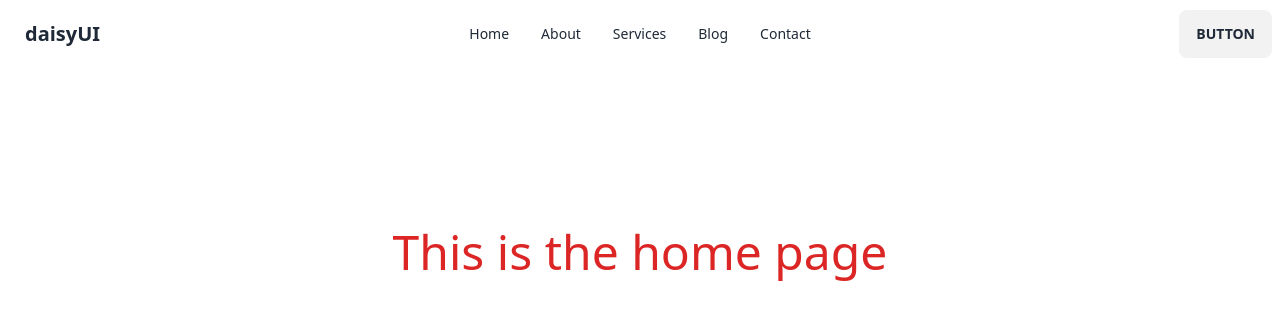
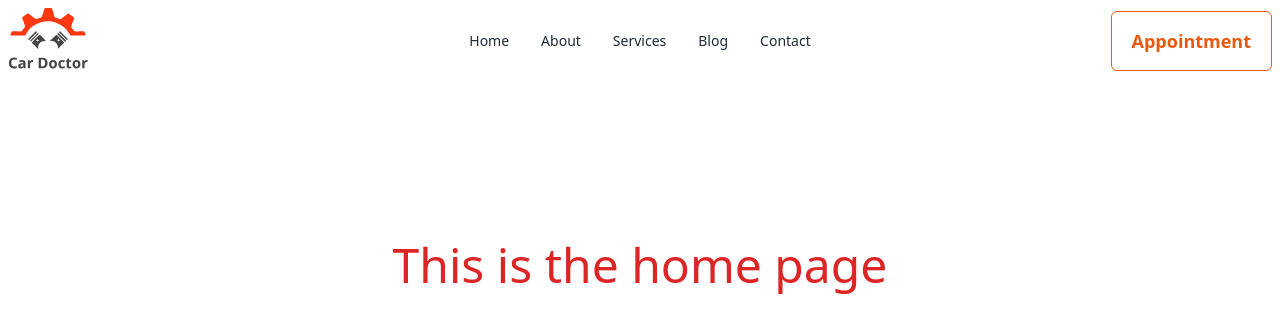
Before and after one commit to frustrated018/car-doctor-client, a React (Vite) app: page / in a window 1280 px wide. Shown: the top 332 px of the page. Built offline with nearby package versions, Linux system fonts and the light colour scheme.

Commit message:
Fixed the navbar button

```diff
--- a/src/Components/Navbar/Navbar.jsx
+++ b/src/Components/Navbar/Navbar.jsx
@@ -1,4 +1,5 @@
 import { Link } from "react-router-dom";
+import logo from "../../assets/logo.svg"
 
 const Navbar = () => {
   const navItems = (
@@ -49,7 +50,7 @@ const Navbar = () => {
              {navItems}
             </ul>
           </div>
-          <a className="btn btn-ghost normal-case text-xl">daisyUI</a>
+            <img src={logo} alt="Logo" className=" w-20" />
         </div>
         <div className="navbar-center hidden lg:flex">
           <ul className="menu menu-horizontal px-1">
@@ -57,7 +58,7 @@ const Navbar = () => {
           </ul>
         </div>
         <div className="navbar-end">
-          <a className="btn">Button</a>
+          <a className="px-[20px] py-[15px] rounded-md font-semibold text-lg bg-white hover:bg-orange-600 border border-orange-600 text-orange-600 hover:text-white ">Appointment</a>
         </div>
       </div>
     </>
--- a/src/Pages/Home.jsx
+++ b/src/Pages/Home.jsx
@@ -2,7 +2,7 @@
 const Home = () => {
     return (
         <div>
-            <div className="text-red-600 text-center text-5xl mt-40">This is the home page</div>
+            <div className="text-red-600 text-center text-5xl my-40">This is the home page</div>
         </div>
     );
 };
```
